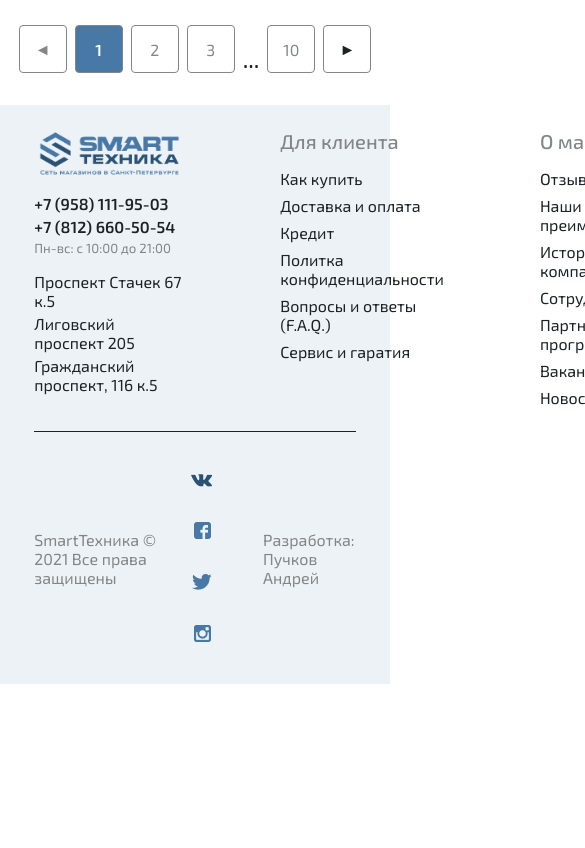
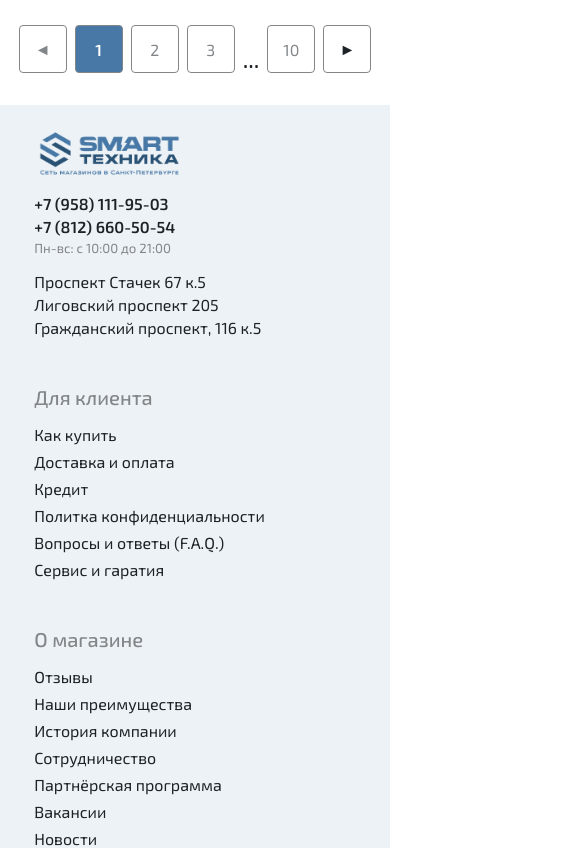
Before and after one commit to Annddreyy/electronics-store, a React (Create React App) app: page /news in a window 390 px wide. Shown: the part 5300-6148 px from the top of the page, 585 px wide, since content can reach past the window. Before the commit the page ends 5984 px from the top, so only its background shows below. Built offline with nearby package versions, Linux system fonts and the light colour scheme.

Commit message:
feat: #60 Добавить адаптив для Footer

```diff
--- a/src/components/common/Footer/FooterBottom/FooterBottom.module.scss
+++ b/src/components/common/Footer/FooterBottom/FooterBottom.module.scss
@@ -1,9 +1,14 @@
 @use './../../../../scss/variables' as *;
+@use './../../../../scss/breakpoints' as *;
+
 @use 'sass:map';
 
 .footerBottom {
-    display: flex;
+    display: grid;
+    grid-template-areas:
+        'rightsReceived socialLinks author';
     align-items: center;
+    gap: $gap-mini;
     justify-content: space-between;
     padding-top: $base-padding-6;
 
@@ -11,4 +16,34 @@
     .author {
         color: map.get($colors, 'gray');
     }
+
+    .rightsReceived {
+        grid-area: rightsReceived;
+    }
+
+    .author {
+        grid-area: author;
+        font-size: $font-size-sm;
+    }
+
+    .socialLinks {
+        grid-area: socialLinks;
+    }
 }
+
+@include breakpoint(1000px) {
+    .footerBottom {
+        grid-template-areas:
+            'rightsReceived socialLinks'
+            'author socialLinks';
+    }
+}
+
+@include breakpoint(650px) {
+    .footerBottom {
+        grid-template-areas:
+            'socialLinks'
+            'rightsReceived'
+            'author';
+    }
+}
--- a/src/components/common/Footer/Information/Information.module.scss
+++ b/src/components/common/Footer/Information/Information.module.scss
@@ -1,12 +1,14 @@
 @use './../../../../scss/colors' as *;
 @use './../../../../scss/variables' as *;
 @use './../../../../scss/display' as *;
+@use './../../../../scss/breakpoints' as *;
 
 @use 'sass:map';
 @use 'sass:math';
 
 .information {
-    display: flex;
+    display: grid;
+    grid-template-columns: repeat(4, 1fr);
     gap: $base-gap-6;
 
     border-bottom: 1px solid map.get($colors, 'black');
@@ -53,3 +55,18 @@
         }
     }
 }
+
+@include breakpoint(1000px) {
+    .information {
+        display: grid;
+        grid-template-columns: repeat(2, 1fr);
+        gap: $base-gap-3;
+    }
+}
+
+@include breakpoint(500px) {
+    .information {
+        display: grid;
+        grid-template-columns: 1fr;
+    }
+}
```
